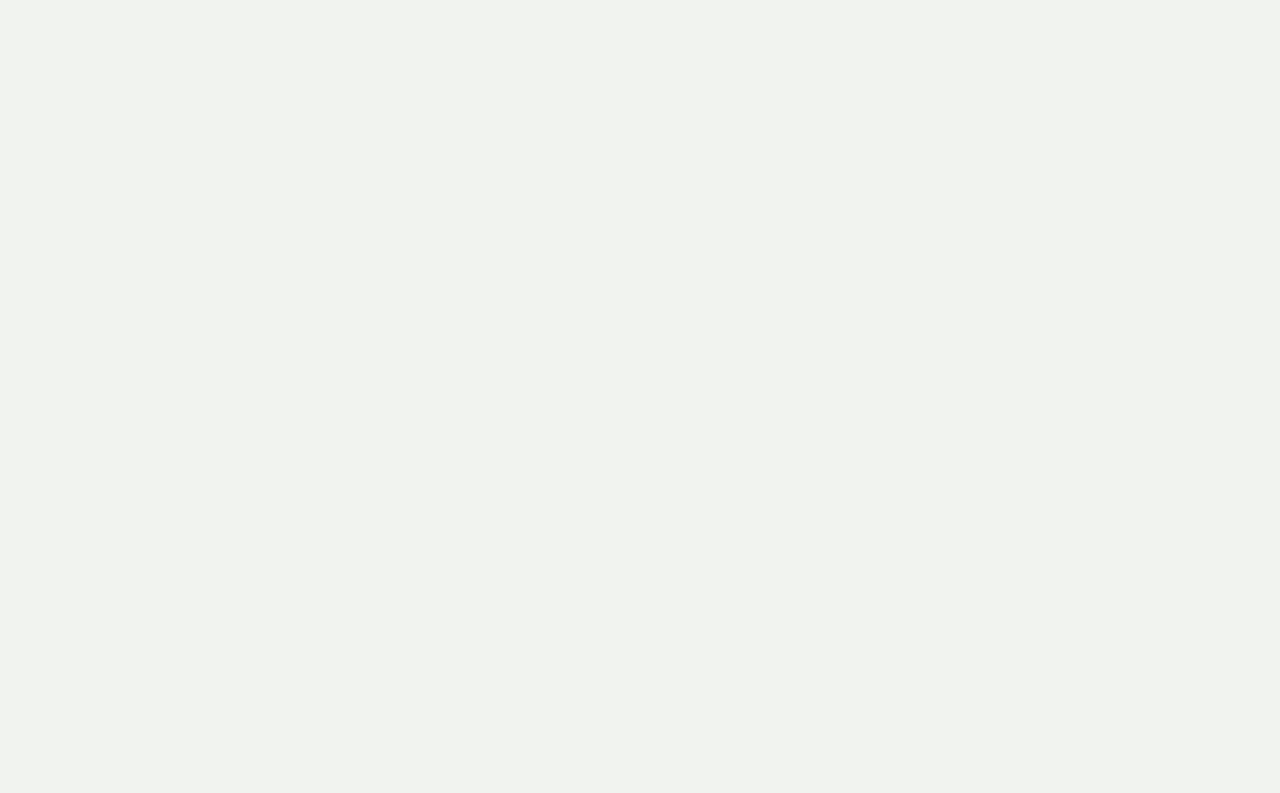
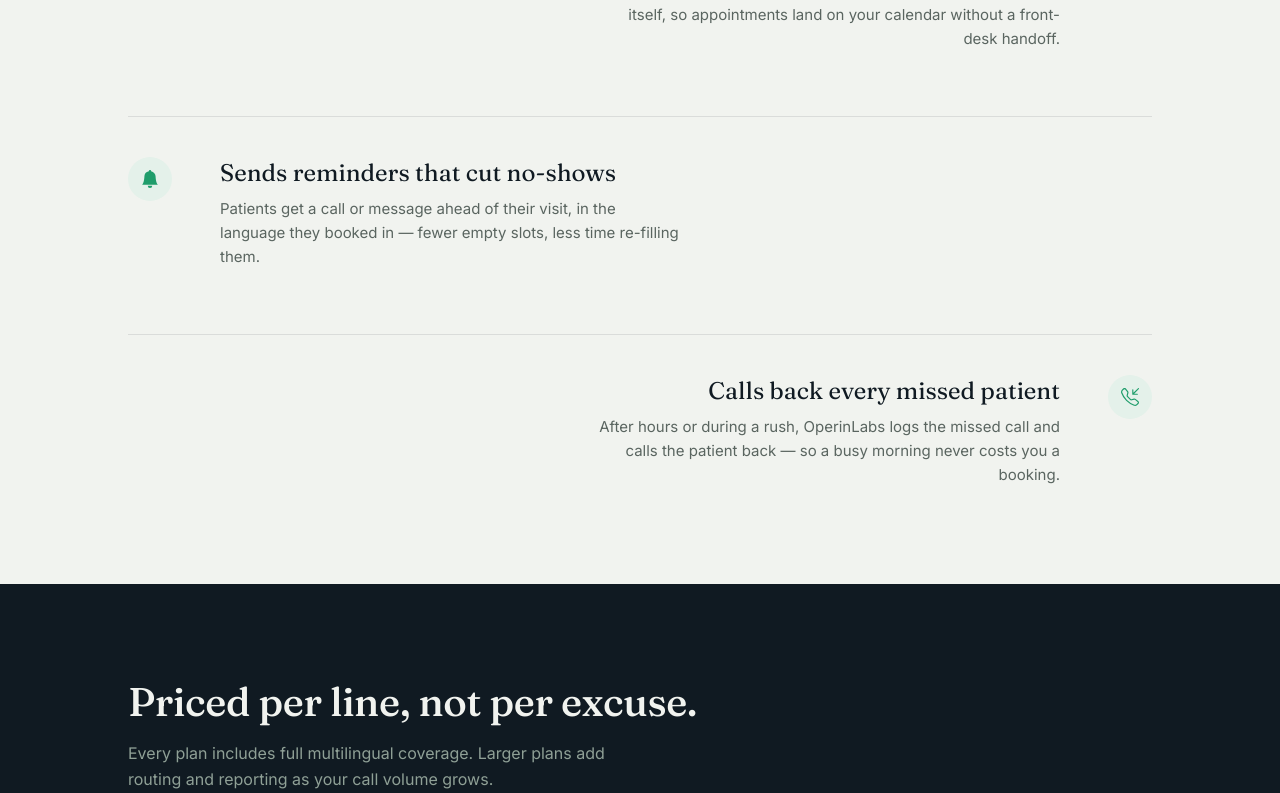
Before and after one commit to OperinLabs/OperinLabs-Landing-Page, a React (Vite) app: page / in a window 1280 px wide. Shown: the part 1487-2280 px from the top of the page. Before the commit the page ends 824 px from the top, so only its background shows below. Built offline with nearby package versions, Linux system fonts and the light colour scheme.

Commit message:
Update App.tsx

```diff
--- a/src/App.tsx
+++ b/src/App.tsx
@@ -2,6 +2,8 @@ import { useState } from "react";
 import { AnimatePresence } from "framer-motion";
 import Navbar from "./components/Navbar";
 import Hero from "./components/Hero";
+import Product from "./components/Product";
+import Pricing from "./components/Pricing";
 import BookDemoModal from "./components/BookDemoModal";
 
 function App() {
@@ -11,6 +13,8 @@ function App() {
     <div className="min-h-screen bg-bg font-inter">
       <Navbar onBookDemo={() => setDemoOpen(true)} />
       <Hero onBookDemo={() => setDemoOpen(true)} />
+      <Product />
+      <Pricing onBookDemo={() => setDemoOpen(true)} />
 
       <AnimatePresence>
         {demoOpen && <BookDemoModal onClose={() => setDemoOpen(false)} />}
```
